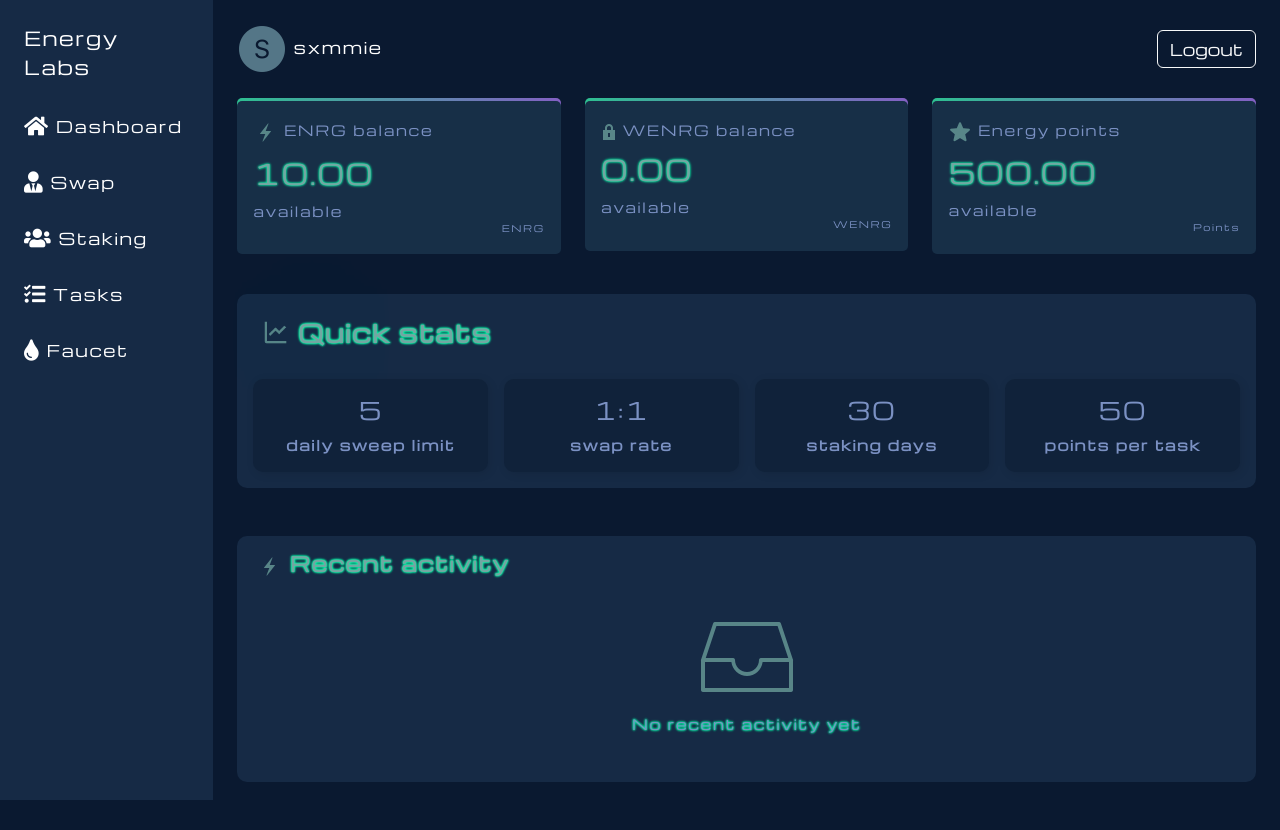
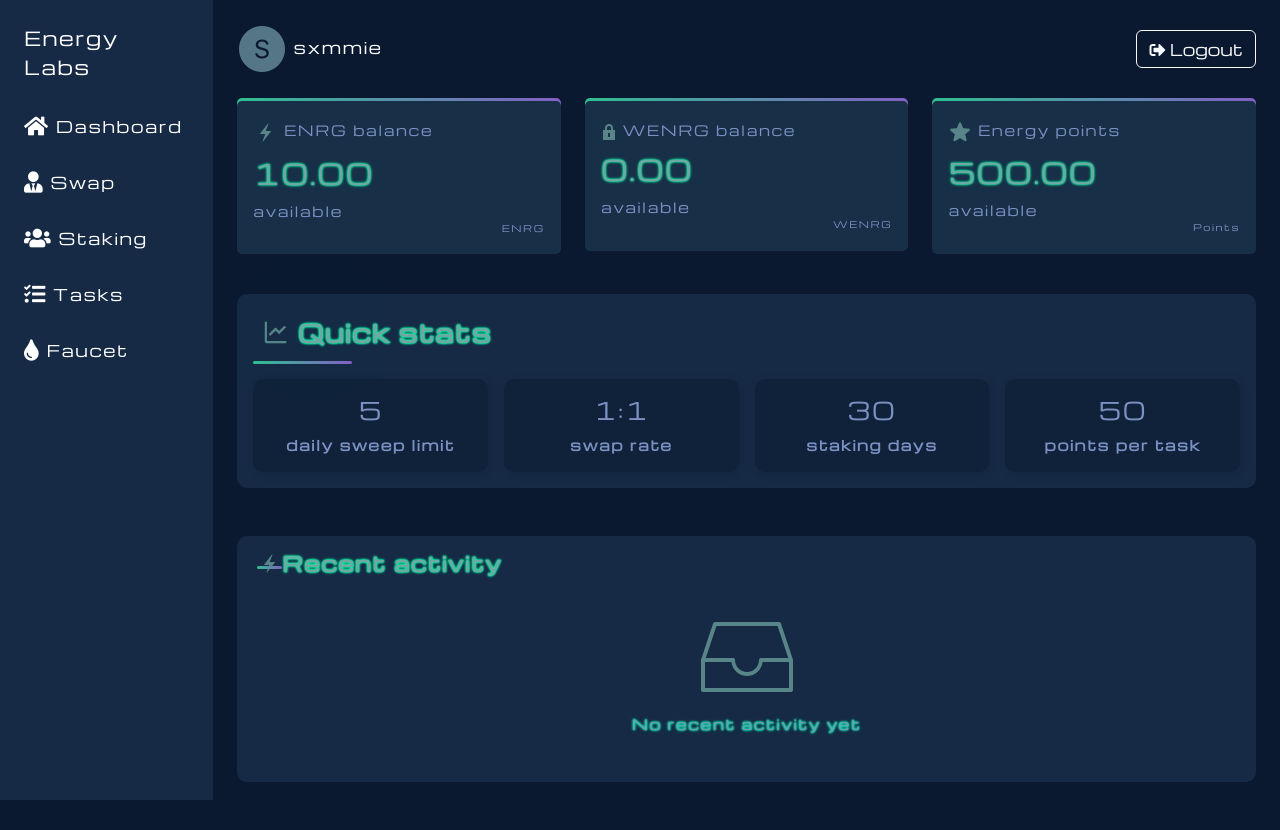
Before and after one commit to Yell0w-Man/Dashboard, a plain HTML site: page index.html in a window 1280 px wide. Drawn offline with nearby package versions, Linux system fonts and the light colour scheme.

Commit message:
feat: add logout icon

```diff
--- a/index.css
+++ b/index.css
@@ -18,6 +18,23 @@ body {
     }
 
 }
+.gradient-underline {
+  position: relative;
+  display: inline-flex;
+}
+
+.gradient-underline::after {
+  content: "";
+  position: absolute;
+  left: 0;
+  bottom: 7px;
+  width: 10%;
+  height: 3px;
+  background: linear-gradient(to right,  #2ebf91, #8360c3);
+  border-radius: 2px;
+}
+
+
 
 .side-bar {
     background: rgb(22 42 69);
--- a/index.html
+++ b/index.html
@@ -7,6 +7,7 @@
     <title> TrustLabs</title>
     <link href="https://cdn.jsdelivr.net/npm/bootstrap@5.3.0/dist/css/bootstrap.min.css" rel="stylesheet">
     <link href="https://use.fontawesome.com/releases/v5.0.11/css/all.css" rel="stylesheet">
+
     <link rel="stylesheet" href="index.css">
 </head>
 
@@ -54,14 +55,14 @@
                 </h6>
 
 
-                <button class="btn btn-outline-light d-none d-md-block" onclick="logout()">Logout</button>
+                <button class="btn btn-outline-light d-none d-md-block" onclick="logout()"><i class="fas fa-sign-out-alt"></i> Logout</button>
             </header>
             <div class=" my-4">
                 <div class="row">
                     <div class="col-md-4 col-12 mb-4">
                         <div class="box-wrapper gradient-margin">
                             <div class="box">
-                                <small><img src="assets/images/icons8-flash-25.png" alt="">  ENRG balance</small> <br>
+                                <small><img src="assets/images/icons8-flash-25.png" alt=""> ENRG balance</small> <br>
                                 <h3>10.00</h3> <small>available</small>
                                 <p class="right">ENRG</p>
                             </div>
@@ -70,7 +71,7 @@
                     <div class="col-md-4 col-12 mb-4">
                         <div class="box-wrapper gradient-margin">
                             <div class="box">
-                                <small><img src="assets/images/icons8-padlock-16.png" alt="">  WENRG balance</small> <br>
+                                <small><img src="assets/images/icons8-padlock-16.png" alt=""> WENRG balance</small> <br>
                                 <h3>0.00</h3> <small>available</small>
                                 <P class="right">WENRG</P>
                             </div>
@@ -78,7 +79,7 @@
                     </div>
                     <div class="col-md-4 col-12 mb-4 ">
                         <div class="box-wrapper gradient-margin">
-                            <div class="box"><small><img src="assets/images/icons8-star-24.png" alt="">  Energy
+                            <div class="box"><small><img src="assets/images/icons8-star-24.png" alt=""> Energy
                                     points</small>
                                 <br>
                                 <h3>500.00</h3> <small>available</small><br>
@@ -90,9 +91,10 @@
                 <div class="container container-custom">
                     <div class="row">
                         <div class="col-12">
-                            <h2 class="heading p-4 d-flex align-items-center gap-2 pt-2 ps-2">
+                            <h2 class="heading p-4 d-flex align-items-center gap-2 pt-2 ps-2 gradient-underline">
                                 <img src="assets/images/icons8-graph-48.png" class="quickstats" alt=""> Quick stats
                             </h2>
+
                         </div>
                     </div>
                     <div class="row row-cols-2 row-cols-md-4 g-3 justify-content-center">
@@ -124,9 +126,10 @@
                 </div>
 
                 <div class="container container-custom2  mt-4">
-                    <h2 class="heading2"><img src="assets/images/icons8-flash-25.png" alt=""> Recent activity</h2>
+                    <h2 class="gradient-underline heading2 "><img src="assets/images/icons8-flash-25.png" alt=""> Recent activity</h2>
                     <p class="content"><img src="assets/images/icons8-inbox-100.png" alt=""><br>
-                      <small class="recent">No recent activity yet</small> </p>
+                        <small class="recent">No recent activity yet</small>
+                    </p>
                 </div>
             </div>
         </div>
```
